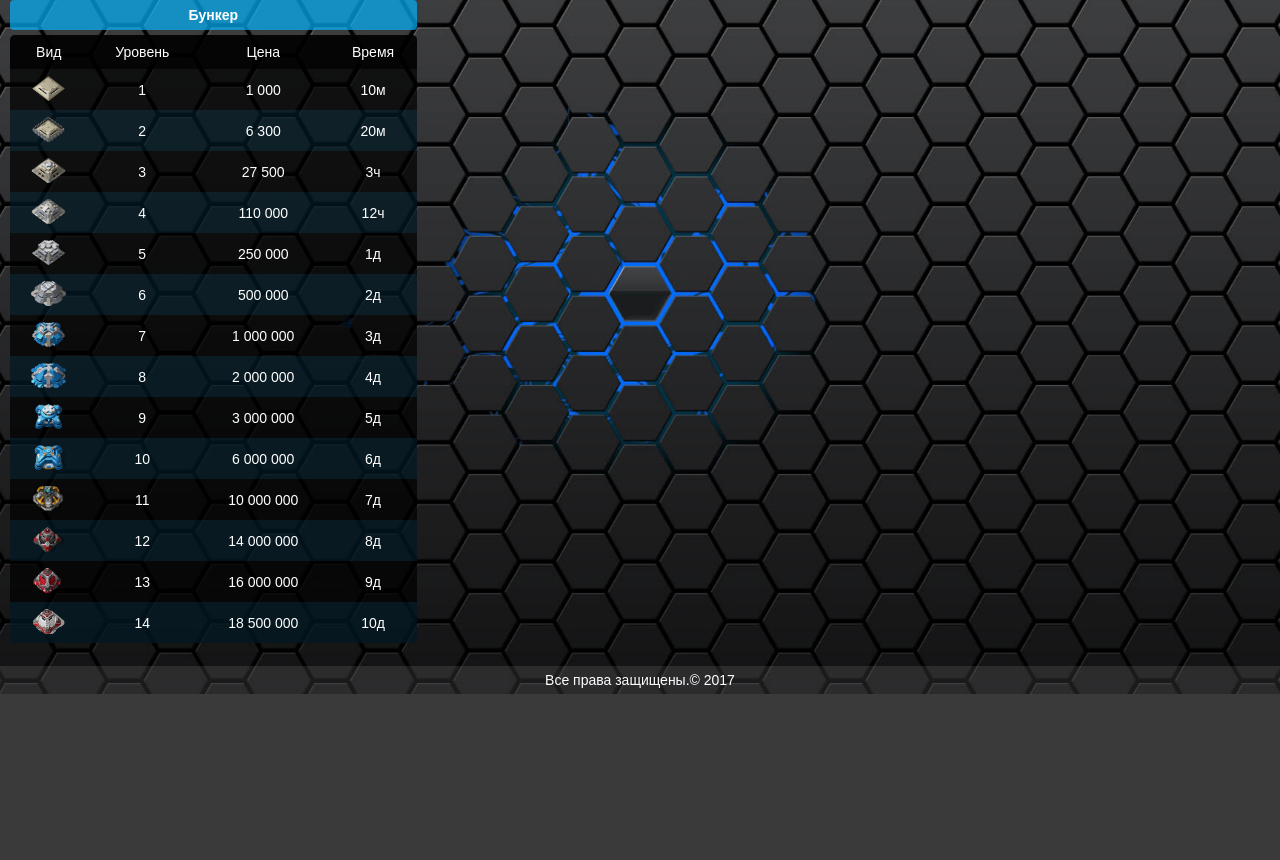
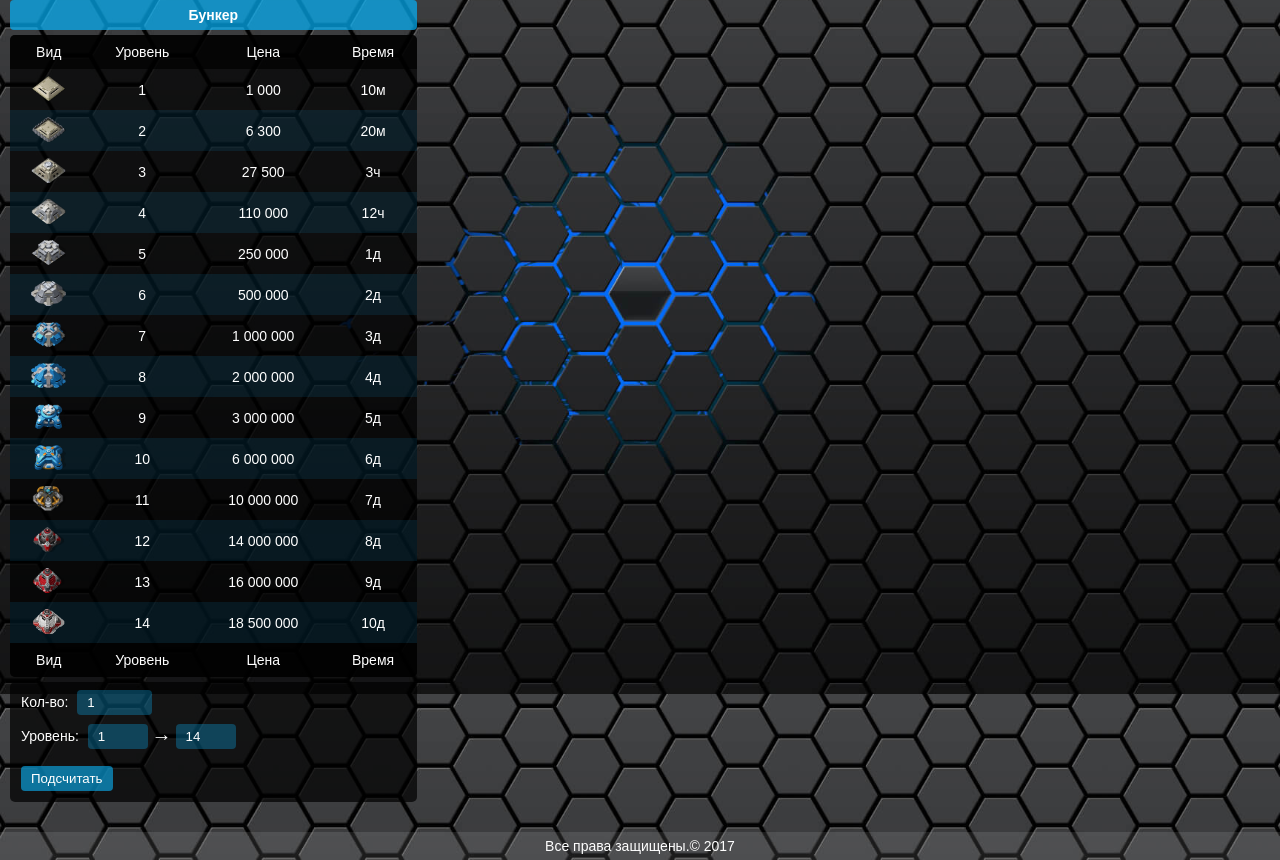
Before and after one commit to vetran/Colonialists, a plain HTML site: page build/index.html in a window 1280 px wide. Shown: the part 106-966 px from the top of the page. Before the commit the page ends 800 px from the top, so only its background shows below. Drawn offline with Linux system fonts and the light colour scheme.

Commit message:
add style for estimate block

```diff
--- a/build/index.html
+++ b/build/index.html
@@ -137,7 +137,29 @@
                         <div class="buildings__table-cell">10д</div>
                      </div>
                   </div>
-                  <div class="buildings__table-footer"></div>
+                  <div class="buildings__table-footer">
+                     <div class="buildings__table-row">
+                        <div class="buildings__table-cell">Вид</div>
+                        <div class="buildings__table-cell">Уровень</div>
+                        <div class="buildings__table-cell">Цена</div>
+                        <div class="buildings__table-cell">Время</div>
+                     </div>
+                  </div>
+               </div>
+               <div class="buildings__estimate">
+                  <form class="estimate__form" action="/">
+                     <label class="estimate__label">
+                        <span class="estimate__text">Кол-во:</span>
+                        <input class="estimate__input estimate__input--count" type="number" min="1" max="1000" value="1">
+                     </label>
+                     <label class="estimate__label">
+                        <span class="estimate__text">Уровень:</span>
+                        <input class="estimate__input" type="number" min="1" max="14" value="1">
+                        <span class="estimate__arrow">&rarr;</span>
+                        <input class="estimate__input" type="number" min="1" max="14" value="14">
+                     </label>
+                     <button class="estimate__submit" type="submit">Подсчитать</button>
+                  </form>
                </div>
             </div>
          </div>
--- a/src/css/main.less
+++ b/src/css/main.less
@@ -3,6 +3,7 @@
 *{
    box-sizing: border-box;
 }
+
 
 html{
    font-size: 14px;
@@ -24,6 +25,14 @@ body{
    font-family: sans-serif;
 }
 
+input, button{
+   border: none;
+   border-radius: 0;
+   padding: 0;
+   margin: 0;
+   background: none;
+   outline: none;
+}
 
 .header{
    flex-shrink: 0;
@@ -86,13 +95,22 @@ body{
         text-align: center;
         background: rgba(0,0,0,.7);
         width: 100%;
-        &-header {
-            display: table-header-group;
+        &-header,
+        &-footer {
             background: rgba(0,0,0,0.7);
             .buildings__table-cell {
                 padding: 10px 2px;
             }
         }
+
+        &-header{
+            display: table-header-group;
+        }
+
+        &-footer {
+            display: table-footer-group;
+        }
+
         &-cell {
             display: table-cell;
             padding: 4px 0;
@@ -108,6 +126,47 @@ body{
         &-body {
             display: table-row-group;
         }
+   }
+   &__estimate {
+       background: rgba(0, 0, 0, 0.7);
+       margin-top: 5px;
+       padding: 1px;
+       border-radius: 5px;
+   }
+}
+
+.estimate{
+   &__label{
+      display: block;
+      margin: 5px 10px;
+   }
+   &__text{
+      margin-right: 5px;
+      display: inline-block;
+      margin-bottom: 2px;
+   }
+   &__arrow {
+       font-weight: bold;
+       font-size: 20px;
+       display: inline-block;
+   }
+   &__input {
+       width: 60px;
+       color: #fff;
+       border-radius: 4px;
+       padding: 5px 10px;
+       margin: 2px 0;
+       background: rgba(10, 180, 248, 0.3);
+       &--count{
+          width: 75px;
+       }
+   }
+   &__submit {
+       background: rgba(10,180,248,0.6);
+       color: #fff;
+       padding: 5px 10px;
+       margin: 10px;
+       border-radius: 4px;
    }
 }
 
@@ -129,6 +188,7 @@ body{
 
 
 .footer{
+   margin-top: 20px;
    flex-shrink: 0;
 }
 
```
Also changed, not shown: build/css/main.min.css.
